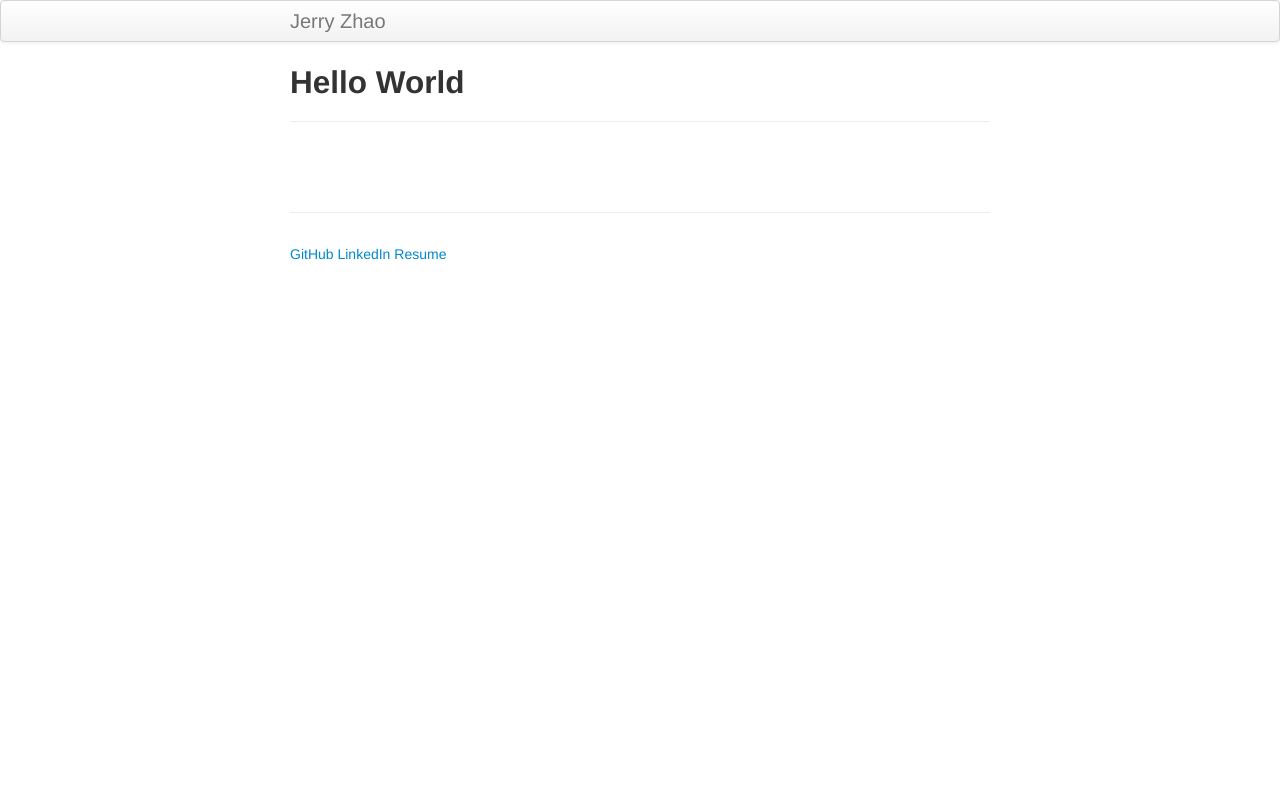
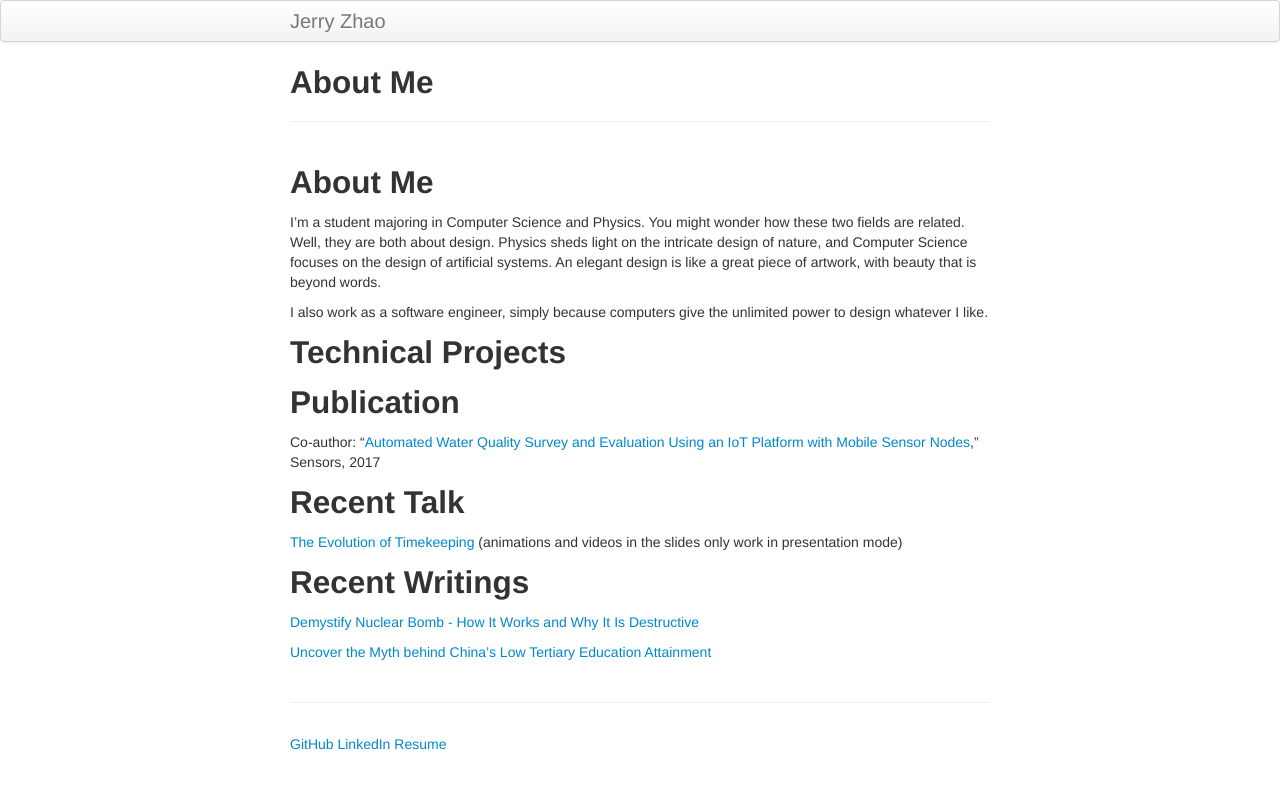
Before and after one commit to YuanjieZhao/YuanjieZhao.github.io, a Jekyll site: the page built from index.md, in a window 1280 px wide. Shown: the top 789 px of the page. Built offline with Jekyll 4.4.1, drawn with Linux system fonts in a browser that asks for light colours; our own code applies the rules of GitHub Pages for plain Markdown files.

Commit message:
update front page

```diff
--- a/index.md
+++ b/index.md
@@ -1,6 +1,36 @@
 ---
 layout: page
-title: Hello World
+<!-- title: Hello World -->
 <!-- tagline:  -->
 <!-- description:  -->
 ---
+
+## About Me
+
+I'm a student majoring in Computer Science and Physics. You might wonder how these two fields are related. Well, they are both about design. Physics sheds light on the intricate design of nature, and Computer Science focuses on the design of artificial systems. An elegant design is like a great piece of artwork, with beauty that is beyond words.
+
+I also work as a software engineer, simply because computers give the unlimited power to design whatever I like.
+
+
+
+## Technical Projects
+
+
+
+## Publication
+
+Co-author: "[Automated Water Quality Survey and Evaluation Using an IoT Platform with Mobile Sensor Nodes](http://www.mdpi.com/1424-8220/17/8/1735)," Sensors, 2017
+
+
+
+## Recent Talk
+
+[The Evolution of Timekeeping](/assets/The_Evolution_of_Timekeeping.pptx) \(animations and videos in the slides only work in presentation mode\)
+
+
+
+## Recent Writings
+
+[Demystify Nuclear Bomb - How It Works and Why It Is Destructive](/assets/Demystify_Nuclear_Bomb_How_It_Works_and_Why_It_Is_Destructive.pdf)
+
+[Uncover the Myth behind China’s Low Tertiary Education Attainment](/assets/Uncover_the_Myth_behind_China's_Low_Tertiary_Education_Attainment.pdf)
```
Also changed, not shown: README.md, 3 other files.
